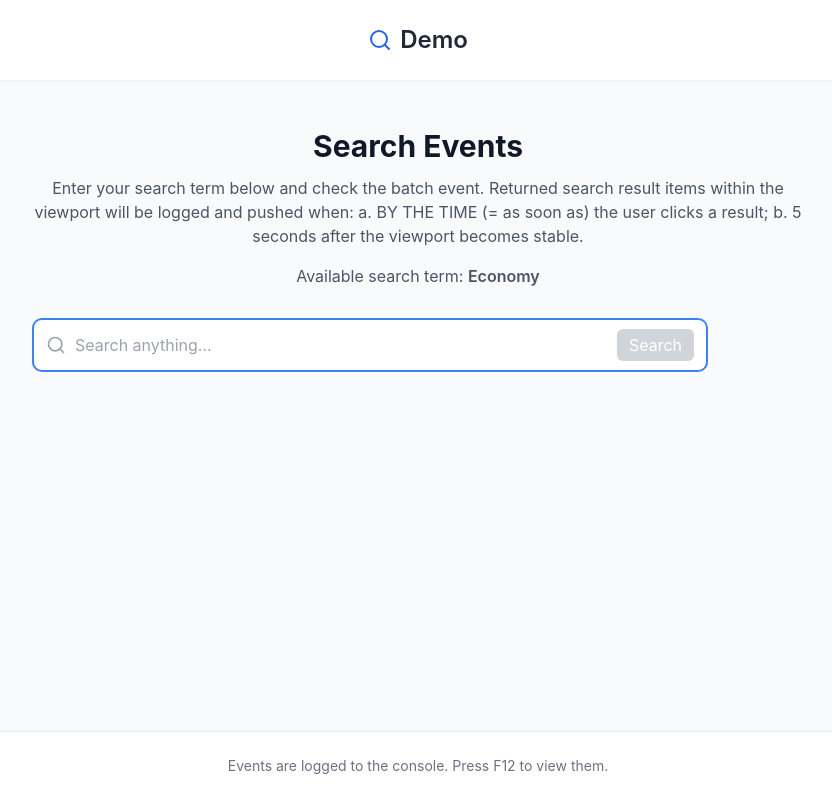
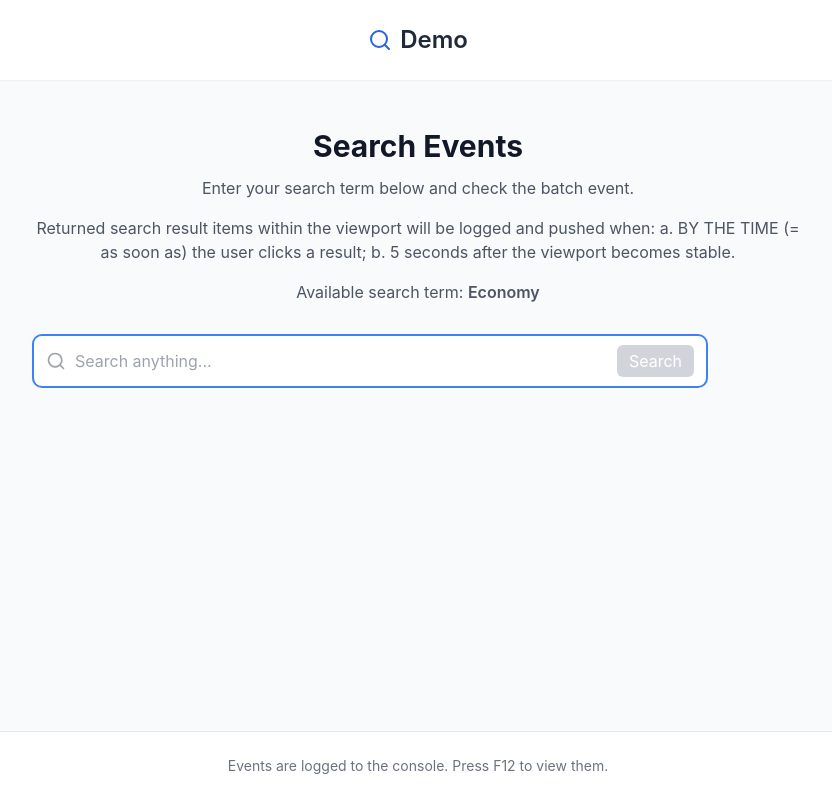
Before and after one commit to enlo1234/demo-search, a React (Vite) app: page / in a window 1280 px wide. Shown: the whole page, without its empty margins (222-1054 px from the left). Built offline with nearby package versions, Linux system fonts and the light colour scheme.

Commit message:
Update text content

```diff
--- a/src/App.tsx
+++ b/src/App.tsx
@@ -22,7 +22,9 @@ function App() {
         <div className="max-w-3xl w-full text-center mb-8">
           <h2 className="text-3xl font-bold text-gray-900 mb-3">Search Events</h2>
           <p className="text-gray-600 mb-4">
-            Enter your search term below and check the batch event. Returned search result items within the viewport will be logged and pushed when: a. BY THE TIME (= as soon as) the user clicks a result; b. 5 seconds after the viewport becomes stable.
+            Enter your search term below and check the batch event.
+          </p>
+          <p className="text-gray-600 mb-4"> Returned search result items within the viewport will be logged and pushed when: a. BY THE TIME (= as soon as) the user clicks a result; b. 5 seconds after the viewport becomes stable.
           </p>
           <p className="text-gray-600 mb-8">
             Available search term: <span className="font-semibold">Economy</span>
```
